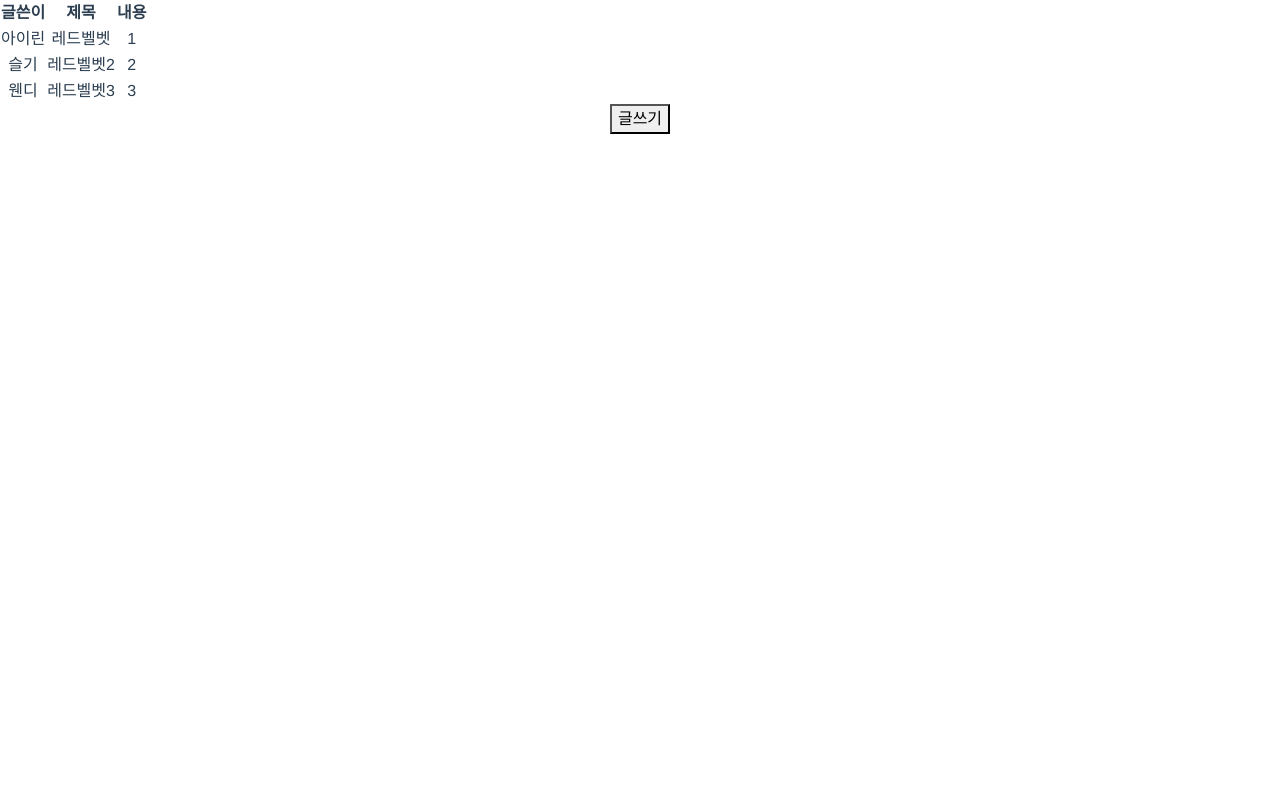
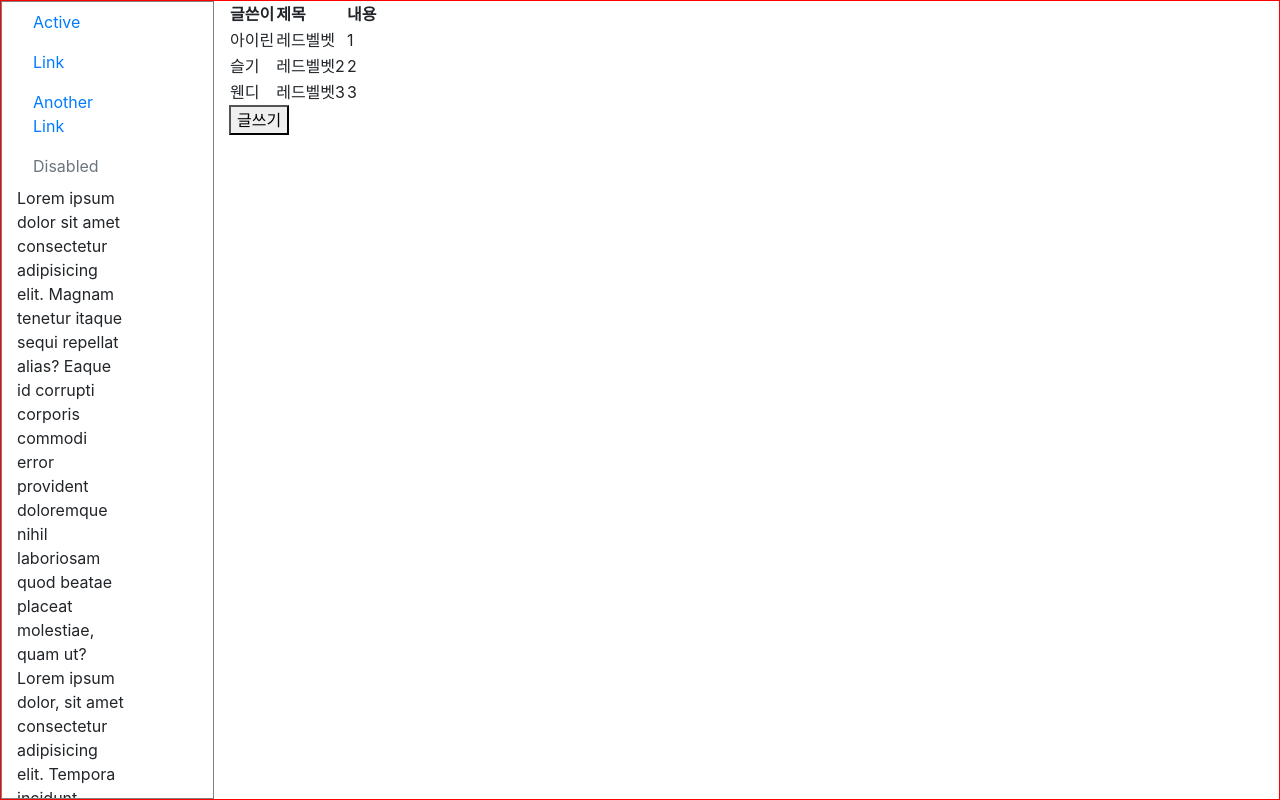
Before and after one commit to Jungea/git_test1, a Vue app in the folder board/: page / in a window 1280 px wide. Built offline with nearby package versions, Linux system fonts and the light colour scheme.

Commit message:
sidebar 레이아웃 추가

```diff
--- a/board/src/App.vue
+++ b/board/src/App.vue
@@ -1,34 +1,30 @@
 <template>
-  <div id="app">
-    <router-view/>
-  </div>
+  <b-container id="app" fluid>
+    <b-row class="h-100">
+      <b-col class="myNav h-100 overflow-auto" cols="2"><Header/></b-col>
+      <b-col clos="10"><router-view/></b-col>
+    </b-row>
+  </b-container>
 </template>
 
 <script>
+import Header from '@/components/Header'
 export default {
-  name: 'App'
+  name: 'App',
+  components: {
+    Header,
+  }
 }
 </script>
 
 <style>
+html, body, #app {
+  height: 100%
+}
 #app {
-  font-family: Avenir, Helvetica, Arial, sans-serif;
-  -webkit-font-smoothing: antialiased;
-  -moz-osx-font-smoothing: grayscale;
-  text-align: center;
-  color: #2c3e50;
+  border: 1px solid red;
 }
-
-#nav {
-  padding: 30px;
-}
-
-#nav a {
-  font-weight: bold;
-  color: #2c3e50;
-}
-
-#nav a.router-link-exact-active {
-  color: #42b983;
-}
+  .myNav{
+    border: 1px solid gray;
+  }
 </style>
--- /dev/null
+++ b/board/src/components/Header.vue
@@ -0,0 +1,18 @@
+<template>
+<div>
+  <b-nav vertical class="w-25">
+    <b-nav-item active>Active</b-nav-item>
+    <b-nav-item>Link</b-nav-item>
+    <b-nav-item>Another Link</b-nav-item>
+    <b-nav-item disabled>Disabled</b-nav-item>
+    Lorem ipsum dolor sit amet consectetur adipisicing elit. Magnam tenetur itaque sequi repellat alias? Eaque id corrupti corporis commodi error provident doloremque nihil laboriosam quod beatae placeat molestiae, quam ut?
+    Lorem ipsum dolor, sit amet consectetur adipisicing elit. Tempora incidunt dolore ullam deserunt, repellendus corrupti, molestias ad necessitatibus quas, veritatis magni maxime similique! Libero recusandae rerum similique perspiciatis voluptate nisi?
+  </b-nav>
+</div>
+</template>
+<script>
+export default {
+    name: "Header",
+
+}
+</script>
```
Also changed, not shown: 1 other file (tests, documents, lock files or other folders).
